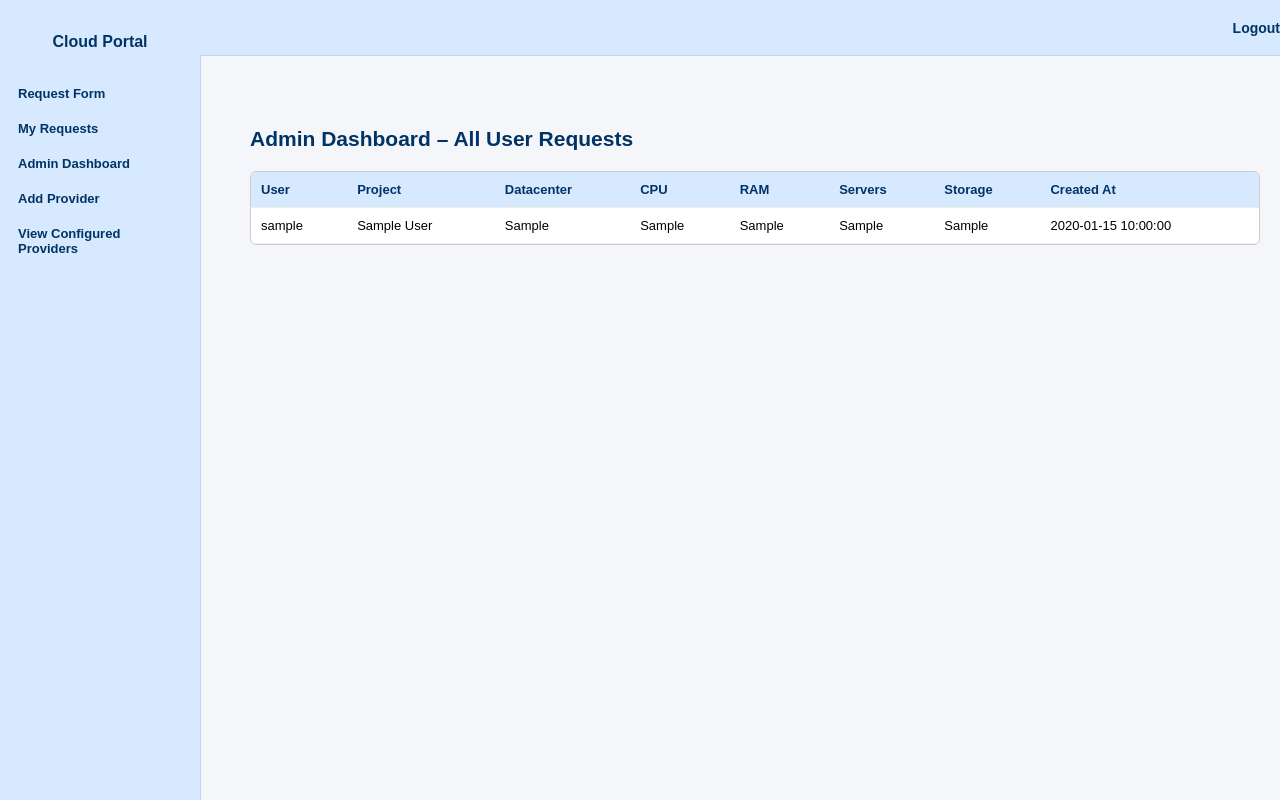
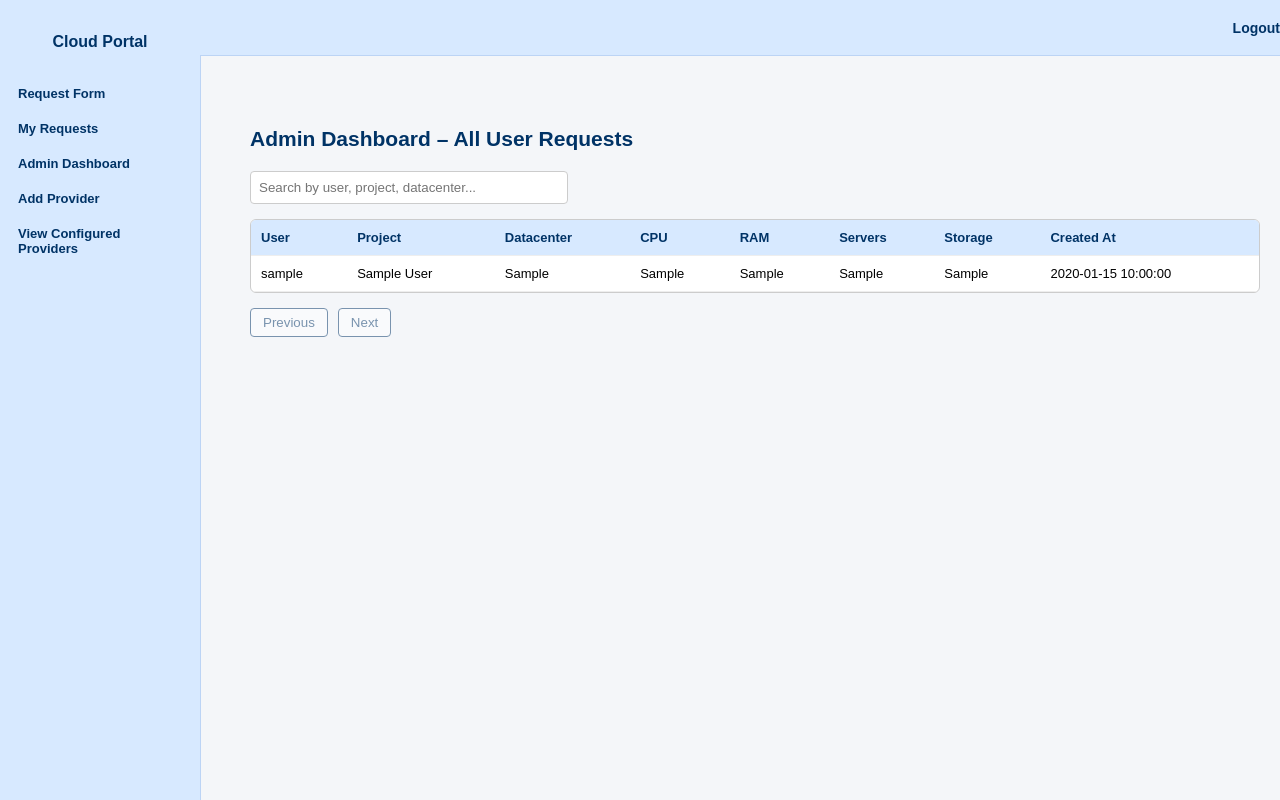
Before and after one commit to maverickkeypuncher/cloudapp, a Flask app: page /admin/requests in a window 1280 px wide. Run offline with Flask 3, Linux system fonts and the light colour scheme; a user stored in the database is signed in; tables that the repository leaves empty or names only in its code hold one stand-in row (values such as "Sample post").

Commit message:
user_requests.html 20122025-2258

```diff
--- a/app/templates/admin_requests.html
+++ b/app/templates/admin_requests.html
@@ -110,6 +110,27 @@
         tr:hover {
             background-color: #f1f7ff;
         }
+
+        /* PAGINATION */
+        .pagination {
+            margin-top: 15px;
+            display: flex;
+            gap: 10px;
+        }
+
+        .pagination button {
+            padding: 6px 12px;
+            border: 1px solid #003366;
+            background-color: white;
+            color: #003366;
+            border-radius: 4px;
+            cursor: pointer;
+        }
+
+        .pagination button:disabled {
+            opacity: 0.5;
+            cursor: not-allowed;
+        }
     </style>
 </head>
 <body>
@@ -137,8 +158,23 @@
     <div class="content">
         <h2>Admin Dashboard – All User Requests</h2>
 
+        <!-- SEARCH BAR -->
+        <input
+            type="text"
+            id="searchInput"
+            placeholder="Search by user, project, datacenter..."
+            style="
+                width: 300px;
+                padding: 8px;
+                margin-bottom: 15px;
+                border: 1px solid #ccc;
+                border-radius: 4px;
+            "
+        >
+
+        <!-- TABLE WITH SCROLL -->
         <div class="table-container">
-            <table>
+            <table id="requestsTable">
                 <thead>
                     <tr>
                         <th>User</th>
@@ -169,7 +205,60 @@
             </table>
         </div>
 
+        <!-- PAGINATION -->
+        <div class="pagination">
+            <button id="prevBtn">Previous</button>
+            <button id="nextBtn">Next</button>
+        </div>
     </div>
+
+<!-- SEARCH + PAGINATION SCRIPT -->
+<script>
+    const rowsPerPage = 10;
+    let currentPage = 1;
+
+    const table = document.getElementById("requestsTable");
+    const rows = table.querySelectorAll("tbody tr");
+
+    function renderTable() {
+        let start = (currentPage - 1) * rowsPerPage;
+        let end = start + rowsPerPage;
+
+        rows.forEach((row, index) => {
+            row.style.display = (index >= start && index < end) ? "" : "none";
+        });
+
+        document.getElementById("prevBtn").disabled = currentPage === 1;
+        document.getElementById("nextBtn").disabled = end >= rows.length;
+    }
+
+    document.getElementById("prevBtn").onclick = () => {
+        if (currentPage > 1) {
+            currentPage--;
+            renderTable();
+        }
+    };
+
+    document.getElementById("nextBtn").onclick = () => {
+        if ((currentPage * rowsPerPage) < rows.length) {
+            currentPage++;
+            renderTable();
+        }
+    };
+
+    // SEARCH FILTER
+    document.getElementById("searchInput").addEventListener("keyup", function () {
+        let filter = this.value.toLowerCase();
+
+        rows.forEach(row => {
+            let text = row.innerText.toLowerCase();
+            row.style.display = text.includes(filter) ? "" : "none";
+        });
+    });
+
+    // Initial render
+    renderTable();
+</script>
 
 </body>
 </html>
```
